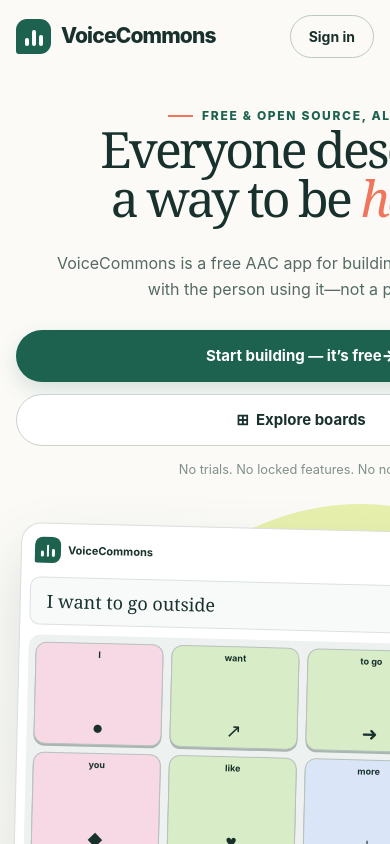
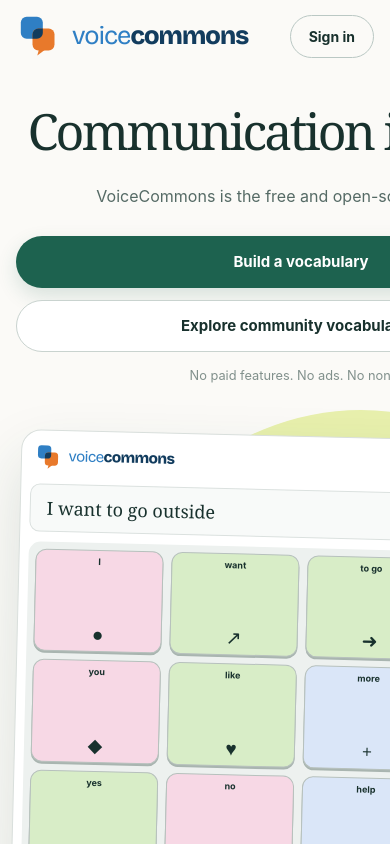
Before and after one commit to EdTech-a-thon/aac, a SvelteKit app in the folder apps/manager/: page / in a window 390 px wide. Shown: the top 844 px of the page. Built offline with nearby package versions, Linux system fonts and the light colour scheme; no server answers.

Commit message:
Improved home page

```diff
--- a/apps/manager/src/app.html
+++ b/apps/manager/src/app.html
@@ -8,6 +8,12 @@
 		<link rel="icon" href="/favicon.svg" type="image/svg+xml" />
 		<link rel="apple-touch-icon" href="/apple-touch-icon.png" />
 		<meta name="theme-color" content="#123C5E" />
+		<link rel="preconnect" href="https://fonts.googleapis.com" />
+		<link rel="preconnect" href="https://fonts.gstatic.com" crossorigin />
+		<link
+			rel="stylesheet"
+			href="https://fonts.googleapis.com/css2?family=Bricolage+Grotesque:opsz,wght@12..96,400;12..96,800&amp;display=swap"
+		/>
 		%sveltekit.head%
 	</head>
 	<body data-sveltekit-preload-data="hover">
--- /dev/null
+++ b/apps/manager/src/lib/components/VoiceCommonsBrand.svelte
@@ -0,0 +1,78 @@
+<script lang="ts">
+	// The VoiceCommons lockup: the Offset mark, plus the wordmark split by colour
+	// and weight so `voice` sits back and `commons` carries the name.
+	let {
+		compact = false,
+		light = false,
+		label = 'VoiceCommons'
+	}: { compact?: boolean; light?: boolean; label?: string } = $props();
+</script>
+
+<span class:compact class:light class="voicecommons-brand" role="img" aria-label={label}>
+	<svg viewBox="0 0 64 64" aria-hidden="true" focusable="false">
+		<rect x="7" y="4" width="32" height="32" rx="8.5" fill="#2f7fc4" />
+		<path d="M34 49 L46 49 L31 60.5 Z" fill="#e8792b" />
+		<rect x="24" y="21" width="32" height="32" rx="8.5" fill="#e8792b" />
+		<!-- The ground the two boards hold in common. It flips to paper on a dark
+		     bar, which is otherwise the very colour sitting behind it. -->
+		<path
+			d="M39 21 V27.5 A8.5 8.5 0 0 1 30.5 36 H24 V29.5 A8.5 8.5 0 0 1 32.5 21 Z"
+			fill="var(--vc-meet)"
+		/>
+	</svg>
+	<span class="wordmark"><span class="voice">voice</span><span class="commons">commons</span></span>
+</span>
+
+<style>
+	.voicecommons-brand {
+		--vc-meet: #123c5e;
+		--vc-voice: #2f7fc4;
+		--vc-commons: #123c5e;
+
+		display: inline-flex;
+		align-items: center;
+		gap: 0.75rem;
+		font-family: 'Bricolage Grotesque', ui-sans-serif, system-ui, sans-serif;
+		font-size: 1.6rem;
+		font-optical-sizing: auto;
+		letter-spacing: -0.035em;
+		line-height: 1;
+		color: var(--vc-commons);
+	}
+
+	.voicecommons-brand.light {
+		--vc-meet: #edf2f6;
+		--vc-voice: #7fb6e0;
+		--vc-commons: #ffffff;
+	}
+
+	.voicecommons-brand svg {
+		width: 2.75rem;
+		height: 2.75rem;
+		flex: none;
+	}
+
+	.wordmark {
+		white-space: nowrap;
+	}
+
+	.voice {
+		font-weight: 400;
+		color: var(--vc-voice);
+	}
+
+	.commons {
+		font-weight: 800;
+		color: var(--vc-commons);
+	}
+
+	.voicecommons-brand.compact {
+		gap: 0.45rem;
+		font-size: 0.95rem;
+	}
+
+	.voicecommons-brand.compact svg {
+		width: 1.65rem;
+		height: 1.65rem;
+	}
+</style>
--- a/apps/manager/src/routes/+layout.svelte
+++ b/apps/manager/src/routes/+layout.svelte
@@ -1,12 +1,7 @@
 <script lang="ts">
 	import '../app.css';
-	import favicon from '$lib/assets/favicon.svg';
 
 	let { children } = $props();
 </script>
 
-<svelte:head>
-	<link rel="icon" href={favicon} />
-</svelte:head>
-
 {@render children()}
--- a/apps/manager/src/routes/+page.svelte
+++ b/apps/manager/src/routes/+page.svelte
@@ -2,6 +2,7 @@
 	import { goto } from '$app/navigation';
 	import { onMount } from 'svelte';
 	import { apiFetch, clearAuth, writeAuth, type AuthUser } from '$lib/auth';
+	import VoiceCommonsBrand from '$lib/components/VoiceCommonsBrand.svelte';
 	type Mode = 'login' | 'register';
 	let mode = $state<Mode>('register');
 	let name = $state(''), email = $state(''), password = $state('');
@@ -45,43 +46,41 @@
 
 <svelte:head>
 	<title>VoiceCommons — Communication belongs to everyone</title>
-	<meta name="description" content="A free, open-source AAC app built for communicators, families, and professionals." />
+	<meta name="description" content="The free, open-source AAC app built for communicators, families, and professionals." />
 </svelte:head>
 
 <main>
 	<nav>
-		<a class="brand" href="/" aria-label="VoiceCommons home"><span class="mark"><i></i><i></i><i></i></span>VoiceCommons</a>
-		<div class="navlinks"><a href="#how">How it works</a><a href="/gallery">Community boards</a><button onclick={() => openAuth('login')}>Sign in</button></div>
+		<a class="brand" href="/" aria-label="VoiceCommons home"><VoiceCommonsBrand /></a>
+		<div class="navlinks"><a href="#how">How it works</a><a href="/gallery">Community vocabularies</a><button onclick={() => openAuth('login')}>Sign in</button></div>
 	</nav>
 
 	<section class="hero">
 		<div class="copy">
-			<p class="kicker"><span></span> Free &amp; open source, always</p>
-			<h1>Everyone deserves<br />a way to be <em>heard.</em></h1>
-			<p class="lede">VoiceCommons is a free AAC app for building a voice that grows with the person using it—not a price tag.</p>
-			<div class="actions"><button class="primary" onclick={() => openAuth('register')}>Start building — it’s free <b>→</b></button><a href="/gallery">⊞ &nbsp;Explore boards</a></div>
-			<small>No trials. No locked features. No nonsense.</small>
+			<h1>Communication is a right.</h1>
+			<p class="lede">VoiceCommons is the free and open-source AAC app.</p>
+			<div class="actions"><button class="primary" onclick={() => openAuth('register')}>Build a vocabulary</button><a href="/gallery">Explore community vocabularies</a></div>
+			<small>No paid features. No ads. No nonsense.</small>
 		</div>
 		<div class="scene" aria-label="Preview of a VoiceCommons communication board">
 			<div class="circle"></div>
 			<div class="board">
-				<header><b><span class="mark tiny"><i></i><i></i><i></i></span> VoiceCommons</b><span class="person"><i>AM</i> Alex’s voice</span></header>
+				<header><b><VoiceCommonsBrand compact /></b><span class="person"><i>AM</i> Alex’s voice</span></header>
 				<div class="message">I want to go outside <button>▶ Speak</button></div>
 				<div class="grid">{#each words as word}<div class="word" style:background={word[2]}><b>{word[0]}</b><span>{word[1]}</span></div>{/each}</div>
 			</div>
-			<div class="bubble">This feels like me! <span>★</span></div>
 		</div>
 	</section>
 
 	<section class="manifesto">
-		<p class="kicker">The idea is simple</p><h2>Communication shouldn’t be a luxury.</h2>
-		<p>Too many AAC tools cost hundreds of dollars, lock essential features behind subscriptions, or make families choose between access and affordability. We think that’s absurd. VoiceCommons is built in the open, free for everyone, and shaped by the people who actually use it.</p>
+		<h2>Communication shouldn't be a luxury.</h2>
+		<p>Many AAC tools cost hundreds of dollars, lock essential features behind subscriptions, or make families choose between access and affordability. We think that's absurd. VoiceCommons is built in the open, free for everyone, and shaped by the people who actually use it.</p>
 		<div class="values"><span><b>✓</b> Free forever</span><span><b>✓</b> Open source</span><span><b>✓</b> No ads or selling of data</span></div>
 	</section>
 
 	<section class="features" id="how">
 		<article class="feature mint">
-			<div class="featurecopy"><p class="kicker">Built for real support teams</p><h2>Everyone can help.<br /><em>The right people approve.</em></h2><p>Parents and caregivers can suggest words, symbols, and board changes. SLPs and other Managers review each suggestion before it becomes part of the communicator’s voice.</p><div class="flow"><span>Parent suggests</span> → <span>SLP reviews</span> → <span>Voice grows</span></div></div>
+			<div class="featurecopy"><p class="kicker">Built for support teams</p><h2>Everyone can help.<br /><em>The right people approve.</em></h2><p>Parents and caregivers can suggest words, symbols, and board changes. SLPs and other Managers review each suggestion before it becomes part of the communicator’s voice.</p><div class="flow"><span>Parent suggests</span> → <span>SLP reviews</span> → <span>Voice grows</span></div></div>
 			<div class="approval">
 				<header><div><i>JP</i><p><b>Jamie P.</b><small>Parent · 12 minutes ago</small></p></div><span>Pending review</span></header>
 				<blockquote>“Alex has been asking to visit the garden more often.”</blockquote>
@@ -90,13 +89,13 @@
 			</div>
 		</article>
 		<article class="feature peach">
-			<div class="gallerymock"><div class="search">⌕ &nbsp; Search community boards...</div><div class="tiles"><div><span>☀</span><b>Everyday Core</b><small>48 buttons · English</small></div><div><span>♫</span><b>Music &amp; Play</b><small>24 buttons · English</small></div><div><span>♥</span><b>Feelings</b><small>36 buttons · Bilingual</small></div></div></div>
-			<div class="featurecopy"><p class="kicker">Made better together</p><h2>Don’t start from scratch.</h2><p>Browse boards shared by the community, keep a copy, and make it your own. Good ideas should travel—especially when they help someone communicate.</p><a class="textlink" href="/gallery">Visit the community gallery &nbsp;→</a></div>
+			<div class="gallerymock"><div class="search">⌕ &nbsp; Search community vocabularies...</div><div class="tiles"><div><span>☀</span><b>Everyday Core</b><small>48 buttons · English</small></div><div><span>♫</span><b>Music &amp; Play</b><small>24 buttons · English</small></div><div><span>♥</span><b>Feelings</b><small>36 buttons · Bilingual</small></div></div></div>
+			<div class="featurecopy"><p class="kicker">Made better together</p><h2>Don’t start from scratch.</h2><p>Browse boards shared by the community, keep a copy, and make it your own.</p><a class="textlink" href="/gallery">Visit the community gallery &nbsp;→</a></div>
 		</article>
 	</section>
 
 	<section class="join" id="join">
-		<div><p class="kicker">A voice is not a premium feature</p><h2>Build something<br />that sounds like <em>them.</em></h2><p>Join the people making communication more personal, collaborative, and accessible.</p></div>
+		<div><h2>Welcome to <br> the commons.</h2><p>Join the people making communication more personal, collaborative, and accessible.</p></div>
 		<div class="auth">
 			{#if checking}<p>Loading…</p>{:else}
 				<div class="tabs"><button class:active={mode === 'register'} onclick={() => mode = 'register'}>Create account</button><button class:active={mode === 'login'} onclick={() => mode = 'login'}>Sign in</button></div>
@@ -110,14 +109,14 @@
 			{/if}
 		</div>
 	</section>
-	<footer class="sitefoot"><a class="brand" href="/"><span class="mark tiny"><i></i><i></i><i></i></span>VoiceCommons</a><p>Free, open-source AAC for everyone.</p><div><a href="/gallery">Gallery</a><a href="#how">How it works</a></div></footer>
+	<footer class="sitefoot"><a class="brand" href="/"><VoiceCommonsBrand compact /></a><p>Free, open-source AAC for everyone.</p><div><a href="/gallery">Gallery</a><a href="#how">How it works</a></div></footer>
 </main>
 
 <style>
 	:global(html){scroll-behavior:smooth}:global(body){margin:0;background:#fbfaf7}:global(*){box-sizing:border-box}
 	main{--ink:#18312d;--green:#1d624f;--coral:#ef765d;--lime:#ddec77;color:var(--ink);background:#fbfaf7;font-family:Inter,ui-sans-serif,system-ui,sans-serif;overflow:hidden}
 	nav,.hero,.features,.sitefoot{width:min(1180px,calc(100% - 48px));margin:auto}nav{height:86px;display:flex;align-items:center;justify-content:space-between;position:relative;z-index:3}
-	.brand{display:flex;align-items:center;gap:10px;color:var(--ink);text-decoration:none;font-size:21px;font-weight:850;letter-spacing:-.04em}.mark{width:35px;height:35px;padding:8px;display:flex;align-items:end;justify-content:center;gap:3px;border-radius:11px 11px 11px 3px;background:var(--green)}.mark i{width:4px;border-radius:3px;background:white}.mark i:nth-child(1){height:8px}.mark i:nth-child(2){height:16px}.mark i:nth-child(3){height:11px}.mark.tiny{width:26px;height:26px;padding:6px;border-radius:8px 8px 8px 2px}.mark.tiny i{width:3px}.mark.tiny i:nth-child(1){height:6px}.mark.tiny i:nth-child(2){height:12px}.mark.tiny i:nth-child(3){height:8px}
+	.brand{display:flex;align-items:center;color:var(--ink);text-decoration:none}
 	.navlinks{display:flex;align-items:center;gap:30px;font-size:14px;font-weight:700}.navlinks a,.sitefoot a{color:#4d615c;text-decoration:none}.navlinks button{border:1px solid #bac8c4;border-radius:99px;background:transparent;padding:10px 18px;color:var(--ink);font:inherit;cursor:pointer}
 	.hero{min-height:640px;padding:55px 0 90px;display:grid;grid-template-columns:.9fr 1.1fr;gap:50px;align-items:center}.kicker{color:var(--green);font-size:12px;font-weight:850;letter-spacing:.14em;text-transform:uppercase}.copy>.kicker{display:flex;align-items:center;gap:9px}.copy>.kicker span{width:25px;height:2px;background:var(--coral)}
 	h1,h2{margin:0;font-family:Georgia,serif;font-weight:500;letter-spacing:-.055em}h1{font-size:clamp(55px,6vw,82px);line-height:.98}em{color:var(--coral);font-weight:inherit}.lede{max-width:520px;margin:27px 0;color:#556a65;font-size:19px;line-height:1.65}.actions{display:flex;gap:12px}.actions button,.actions a{min-height:52px;padding:0 23px;display:flex;align-items:center;justify-content:center;border-radius:99px;font-size:15px;font-weight:750;text-decoration:none;cursor:pointer}.primary{border:0;background:var(--green);color:white;box-shadow:0 8px 20px #1d624f29}.actions a{border:1px solid #c9d3cf;background:white;color:var(--ink)}.copy>small{display:block;margin:14px 0 0 18px;color:#81908c}
--- a/apps/manager/src/routes/gallery/+page.svelte
+++ b/apps/manager/src/routes/gallery/+page.svelte
@@ -1,5 +1,6 @@
 <script lang="ts">
 	import { loadGallery, type PublicationSummary } from '$lib/vocabularySource';
+	import VoiceCommonsBrand from '$lib/components/VoiceCommonsBrand.svelte';
 
 	let query = $state('');
 	let publications = $state<PublicationSummary[]>([]);
@@ -39,6 +40,10 @@
 </svelte:head>
 
 <div class="mx-auto flex min-h-screen max-w-4xl flex-col gap-5 p-6">
+	<a class="w-fit no-underline" href="/" aria-label="VoiceCommons home">
+		<VoiceCommonsBrand compact />
+	</a>
+
 	<header class="space-y-1">
 		<h1 class="text-2xl font-semibold text-slate-900">Gallery</h1>
 		<p class="text-sm text-slate-600">
```
Also changed, not shown: apps/manager/src/lib/components/DashboardShell.svelte (+6 -5 lines), apps/manager/src/lib/assets/favicon.svg (deleted).
